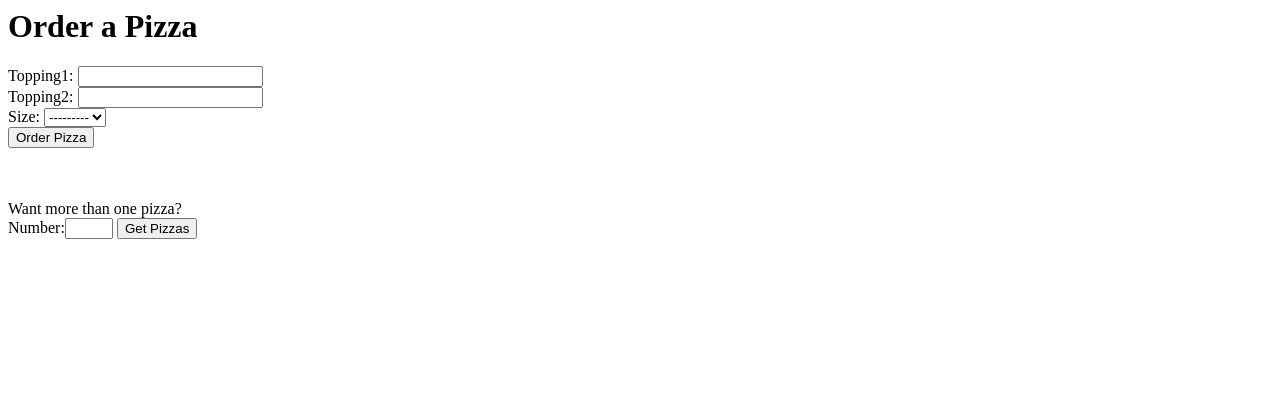
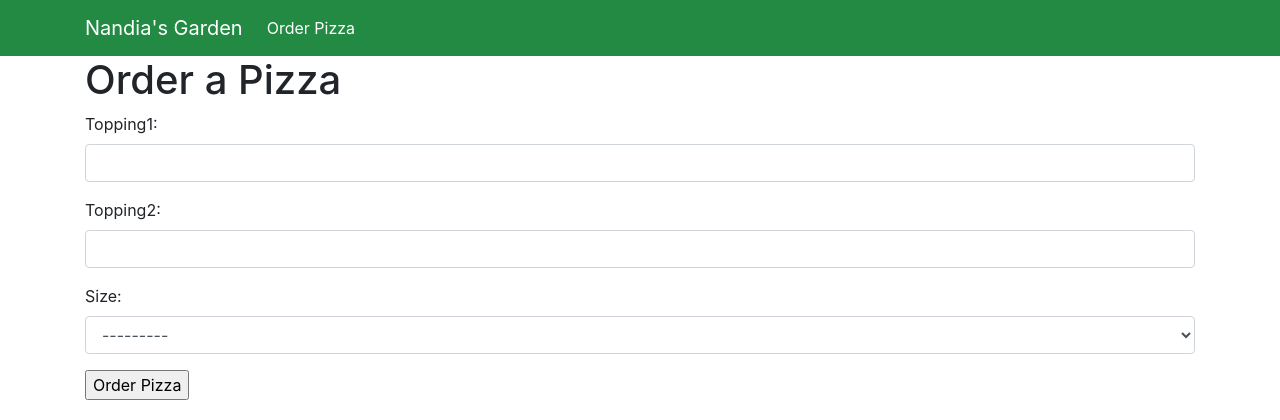
Before and after one commit to Arpik/PizzaLovers, a Django app: page /order in a window 1280 px wide. Shown: the top 420 px of the page. Run offline with Django 3.2, Linux system fonts and the light colour scheme; data that the repository does not hold is empty; some libraries are stand-ins or nearby versions.

Commit message:
Added base.html and body block.

```diff
--- a/pizzalovers/pizza/templates/pizza/order.html
+++ b/pizzalovers/pizza/templates/pizza/order.html
@@ -1,3 +1,5 @@
+{% extends 'pizza/base.html' %}
+{% block 'body' %}
 {% load widget_tweaks %}
 
 <div class = "container">
@@ -30,3 +32,5 @@
         <input type = "submit" value = "Get Pizzas">
     </form>
 </div>
+
+{% endblock %}
```
